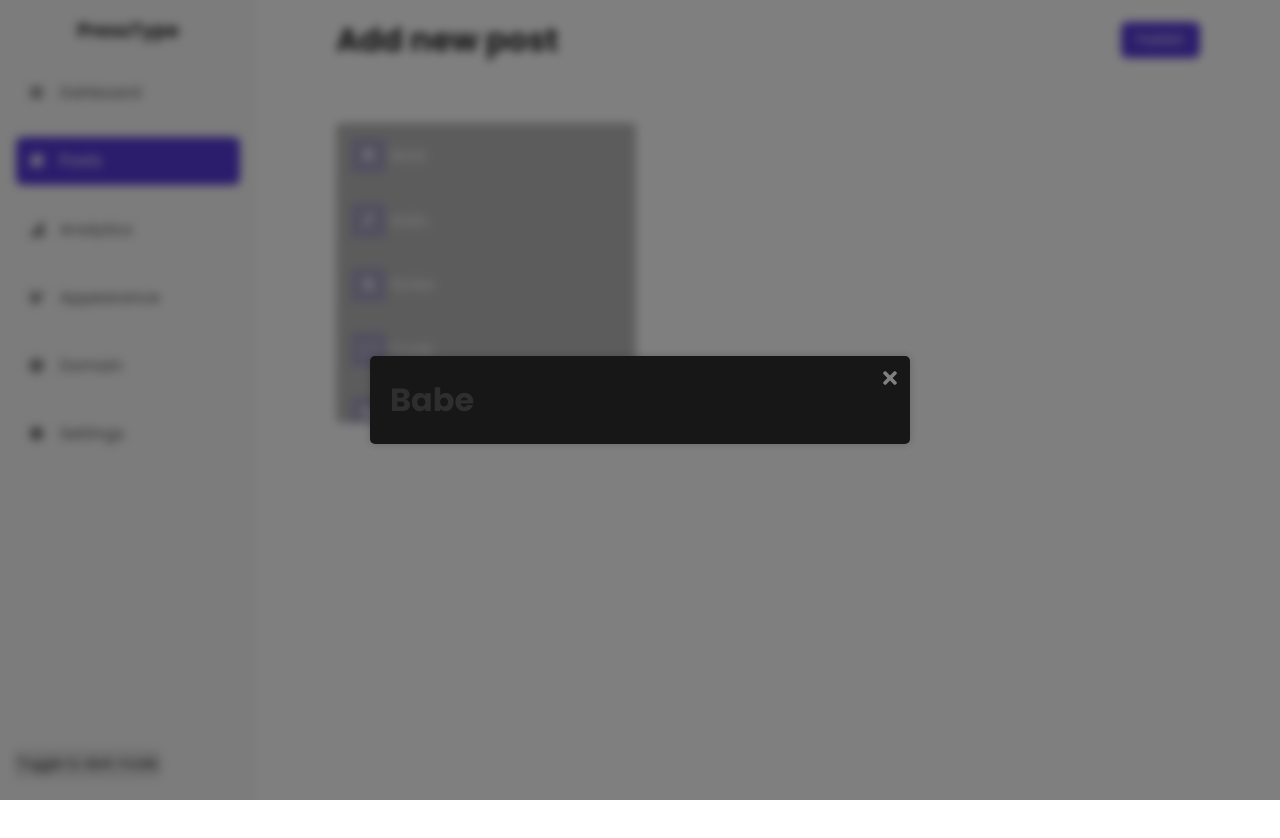
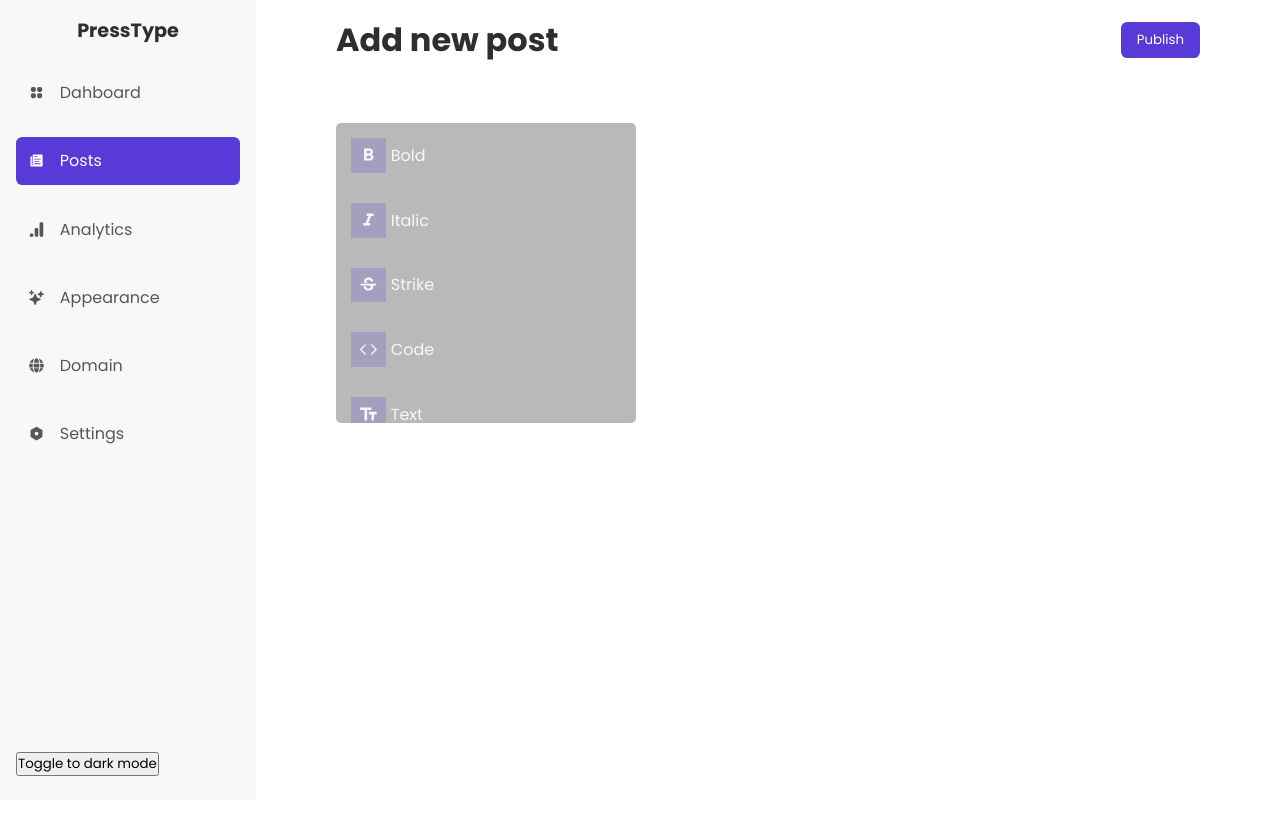
Before and after one commit to akinloluwami/presstype, a Next.js app: page /posts/new in a window 1280 px wide. Shown: the top 838 px of the page. Built offline with nearby package versions, Linux system fonts and the light colour scheme.

Commit message:
handle modal

```diff
--- a/components/dashboard/editor/Menu.tsx
+++ b/components/dashboard/editor/Menu.tsx
@@ -18,20 +18,31 @@ const EditorMenu = ({ editor }: any) => {
   if (!editor) {
     return null;
   }
+  const [url, setUrl] = useState("");
+
+  const [showModal, setShowModal] = useState(false);
+
+  const handleCloseModal = () => {
+    setShowModal(false);
+  };
+
+  const handleOpenModal = () => {
+    setShowModal(true);
+  };
+
   const addImage = useCallback(() => {
-    const url = window.prompt("URL");
-
     if (url) {
       editor.chain().focus().setImage({ src: url }).run();
     }
   }, [editor]);
 
-  const onClose = () => {};
   return (
     <>
-      <Modal onClose={onClose}>
-        <h1>Babe</h1>
-      </Modal>
+      {showModal && (
+        <Modal onClose={handleCloseModal}>
+          <h1>Add an image</h1>
+        </Modal>
+      )}
       <div className={styles.editor_menu}>
         <button
           onClick={() => editor.chain().focus().toggleBold().run()}
@@ -69,7 +80,7 @@ const EditorMenu = ({ editor }: any) => {
           <MdOutlineTextFields /> Text
         </button>
 
-        <button onClick={addImage}>
+        <button onClick={handleOpenModal}>
           <BsImage /> Image
         </button>
 
```
